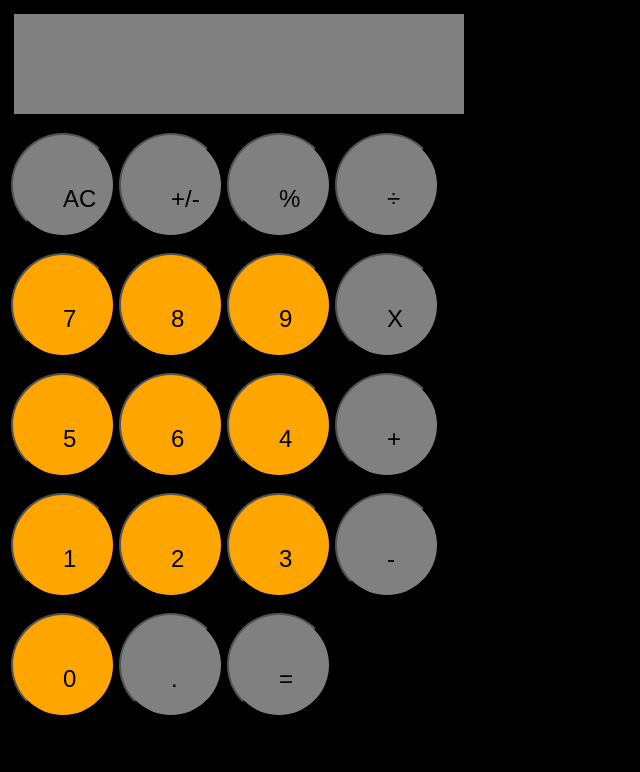
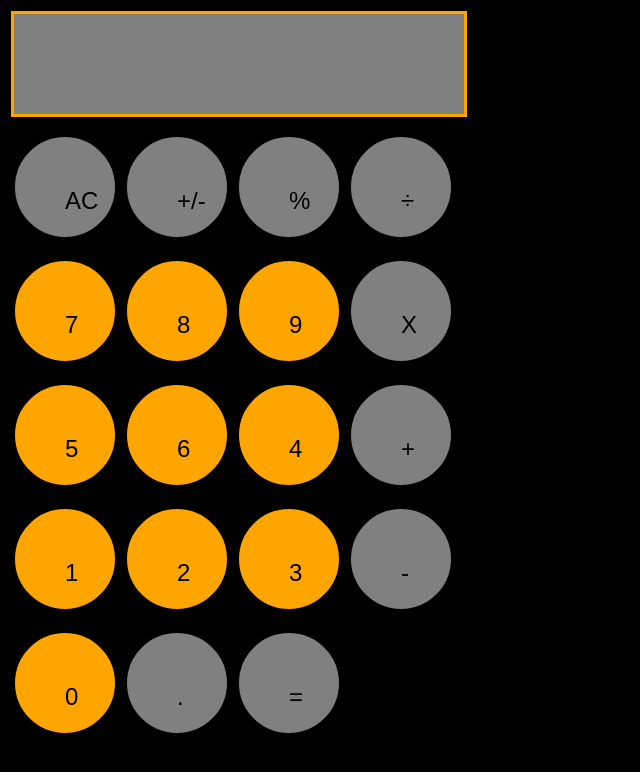
Before and after one commit to leandremoritz/calculator, a plain HTML site: page index.html in a window 1280 px wide. Shown: the whole page, without its empty margins (0-640 px from the left). Drawn offline with Linux system fonts and the light colour scheme.

Commit message:
added changes

```diff
--- a/style.css
+++ b/style.css
@@ -1,5 +1,5 @@
 #output{ background-color: grey;
-    border: 3px solid;
+    border: 3px solid orange;
     width: 450px;
     height: 100px; ;
 }
@@ -8,7 +8,7 @@
     width: 30px; height: 30px;
 }
 .calculator{ background-color: black;
-    border-color: black; border: 3px solid; height: 800px;width: 700px;
+     border: 3px solid ; height: 800px;width: 700px;
 }
 button{ height: 2px;
     width: 3px;
@@ -16,6 +16,7 @@ button{ height: 2px;
     border-radius: 100px;
     text-align: center;
     font-size: x-large;
+    border: 4px solid black;
     }
     body {
         background-color: black;
```
